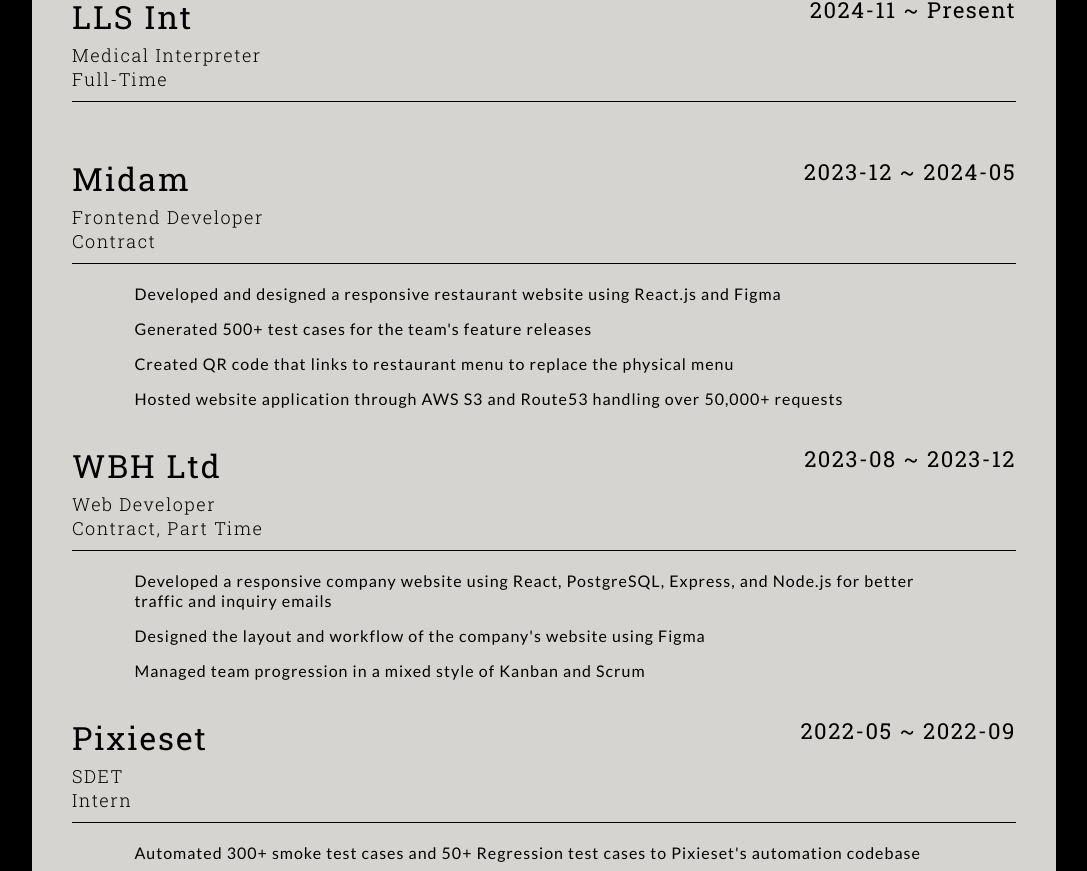
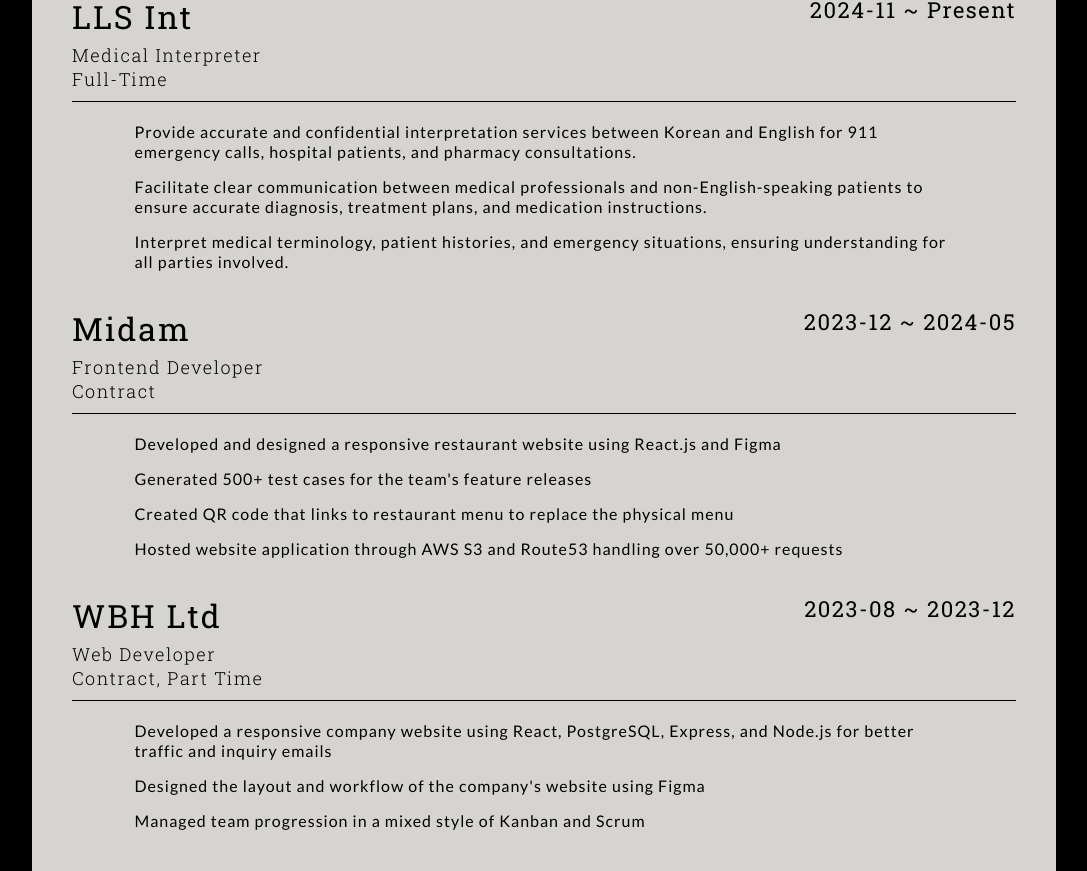
Before and after one commit to LeeJay0126/jayasen, a React (Create React App) app: page /about in a window 1280 px wide. Shown: the part 1079-1950 px from the top of the page, without its empty margins (96-1183 px from the left). Built offline with nearby package versions, Linux system fonts and the light colour scheme; a web font is replaced by a local one.

Commit message:
Resume info updated
Professional Info updated for LLS Int

```diff
--- a/src/Pages/About/Jay/JayProfessional.js
+++ b/src/Pages/About/Jay/JayProfessional.js
@@ -1,6 +1,9 @@
 const JayProfessional = [
     ["LLS Int", "Medical Interpreter", "2024-11", "Present", "Full-Time",
-        [""]
+        ["Provide accurate and confidential interpretation services between Korean and English for 911 emergency calls, hospital patients, and pharmacy consultations.",
+            "Facilitate clear communication between medical professionals and non-English-speaking patients to ensure accurate diagnosis, treatment plans, and medication instructions.",
+            "Interpret medical terminology, patient histories, and emergency situations, ensuring understanding for all parties involved.",
+        ]
     ],
     ["Midam", "Frontend Developer", "2023-12", "2024-05", "Contract",
         ["Developed and designed a responsive restaurant website using React.js and Figma",
```
